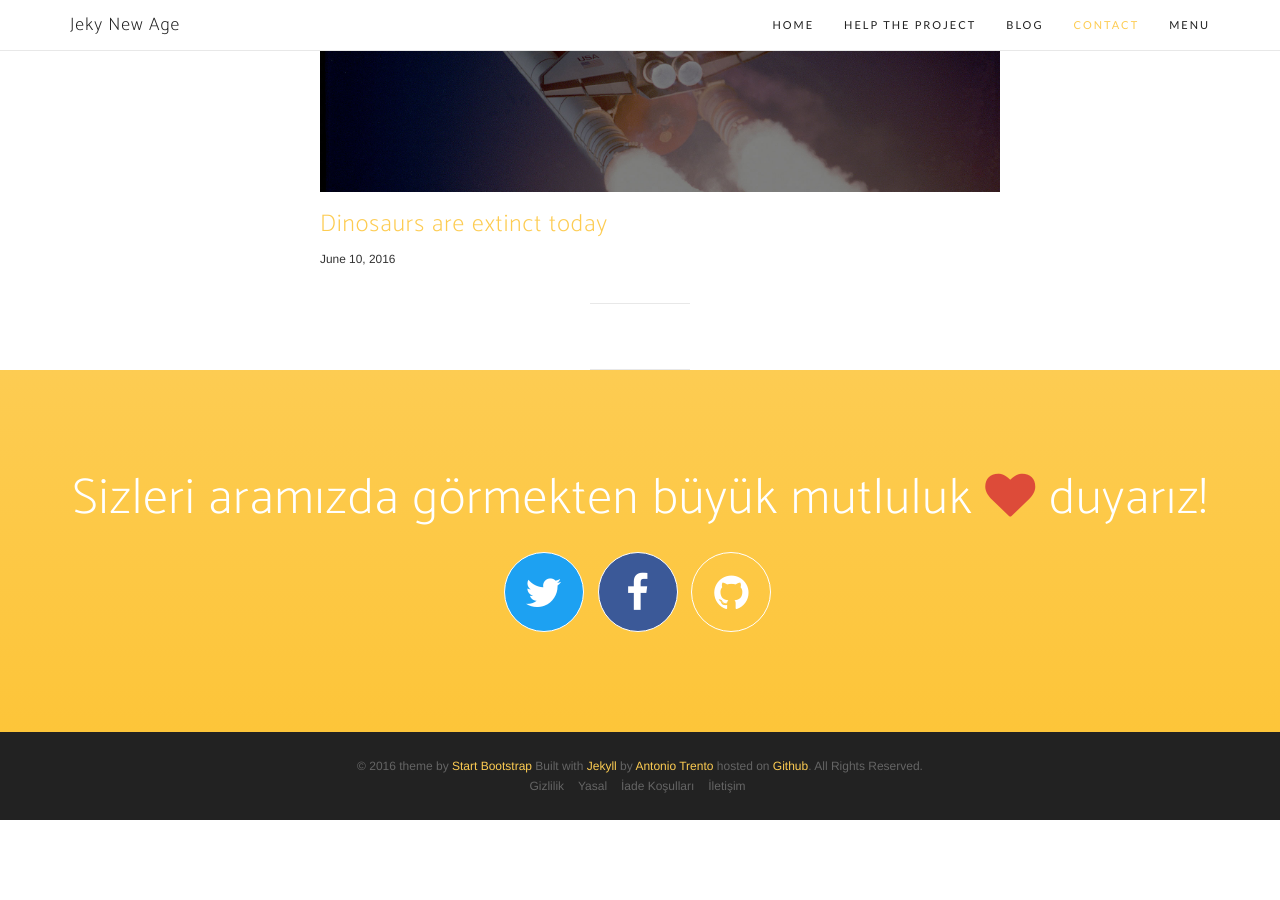
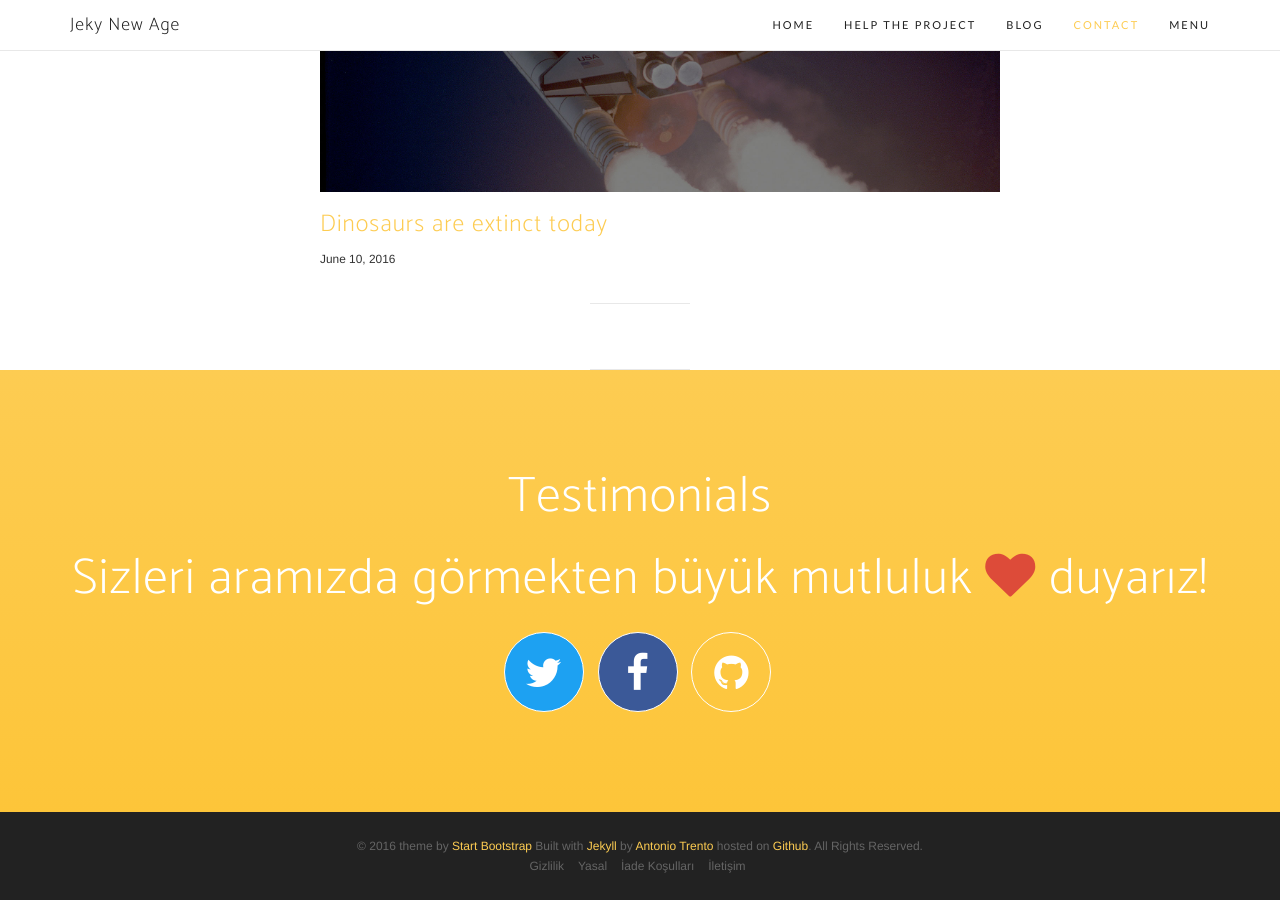
Before and after one commit to eistatistik/eistatistik.github.io, a Jekyll site: the page built from blog.html, in a window 1280 px wide and 900 px high, scrolled down 2905 px. Built offline with Jekyll 4.4.1, drawn with Linux system fonts in a browser that asks for light colours; nearby versions of some CDN libraries; some web fonts are replaced; before the commit the page ends 3725 px from its top, so only the background shows below that.

Commit message:
Update contact.html

```diff
--- a/_includes/contact.html
+++ b/_includes/contact.html
@@ -1,6 +1,8 @@
 
 <section id="contact" class="contact bg-primary">
     <div class="container">
+        {% include testimonials.html %}
+
         <h2>Sizleri aramızda görmekten büyük mutluluk <i class="fa fa-heart"></i> duyarız!</h2>
         <ul class="list-inline list-social">
             {% for network in site.social %}
```
